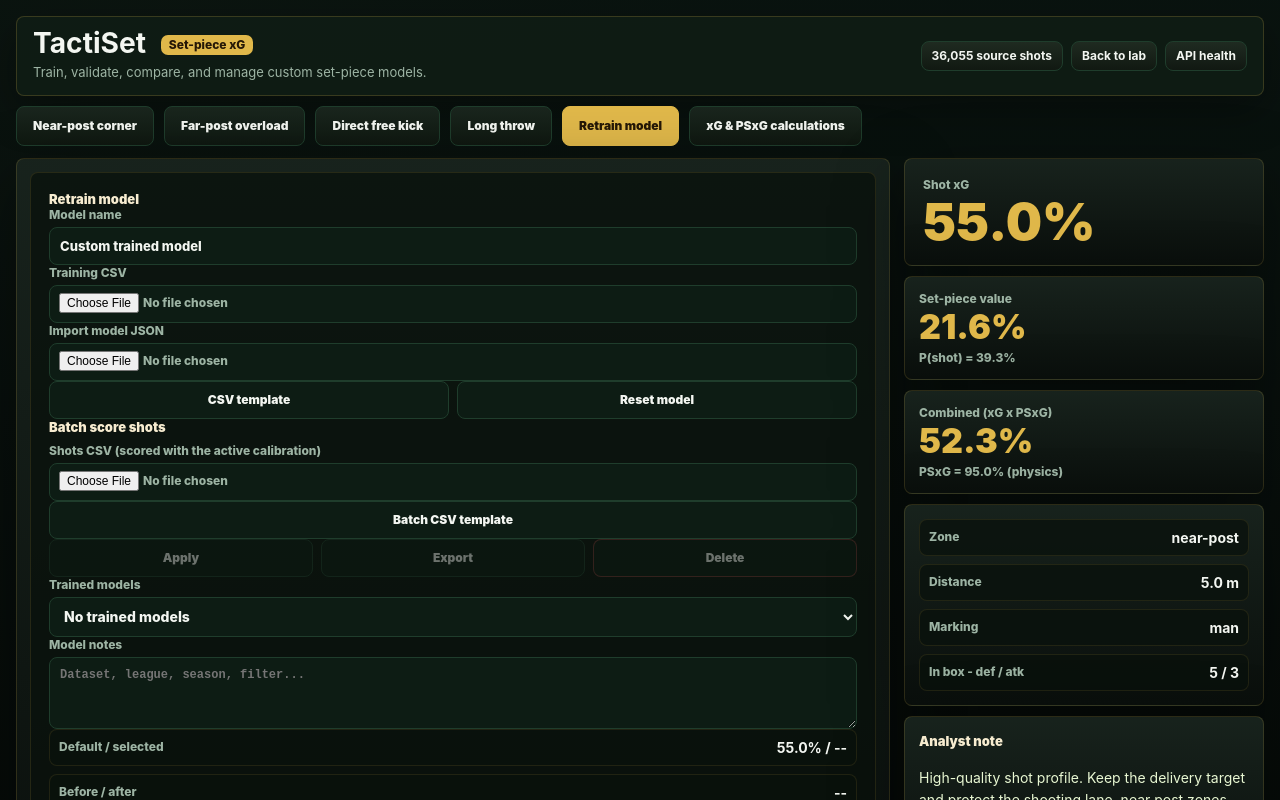
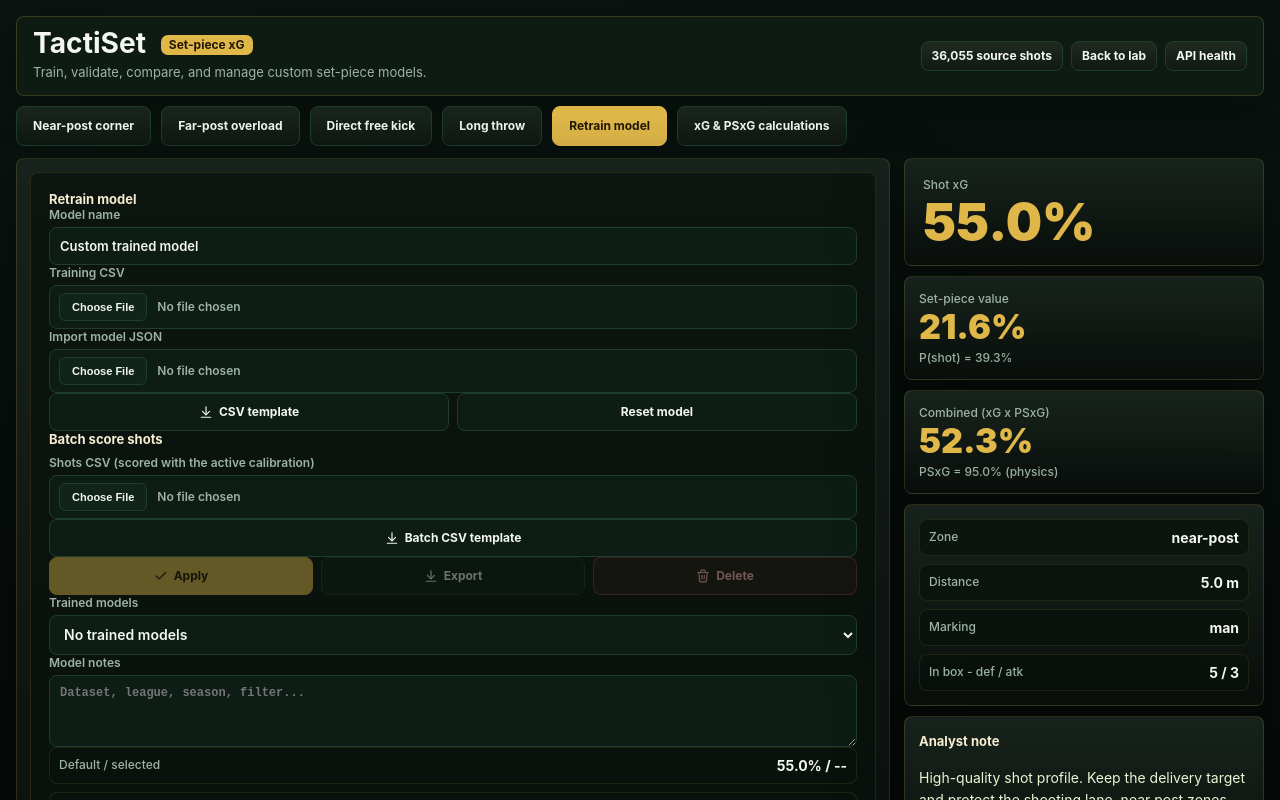
Before and after one commit to yubraj-karki1/Deadball-Economics, a Next.js app: page /retrain in a window 1280 px wide. Shown: the top 800 px of the page. Built offline with nearby package versions, Linux system fonts and the light colour scheme.

Commit message:
New commit in UI

```diff
--- a/app/deadball-lab.tsx
+++ b/app/deadball-lab.tsx
@@ -6,7 +6,7 @@ import { directFreeKickVisual, fmt, signed, xgMath } from "../features/lab/calcu
 import { GoalkeeperFigure, PitchMarks, Player, Voronoi, zoneFill } from "../features/lab/pitch-components";
 import { recommendationFor } from "../features/lab/recommendations";
 import { ReliabilityChart } from "../features/lab/reliability-chart";
-import { Card, Legend, Metric, PointInput, Row, Slider } from "../features/lab/ui-components";
+import { Card, IconCheck, IconDownload, IconSave, IconTrash, Legend, Metric, PointInput, Row, Slider } from "../features/lab/ui-components";
 import { calcPhysics, footAdjustedCurve, goalPointToSvg, swingPath } from "../features/lab/physics";
 import { calibrationOr, makeScenarioId, numberOr, readSavedScenarios, readTrainedModels, writeSavedScenarios, writeTrainedModels } from "../features/lab/storage";
 import { modelConfidence, trainCalibrationFromCsv } from "../features/lab/training";
@@ -539,9 +539,9 @@ export default function DeadballLab({ view = "lab" }: { view?: "lab" | "retrain"
               <input type="text" value={saveName} maxLength={64} onChange={(e) => setSaveName(e.target.value)} />
             </label>
             <div className="scenario-actions">
-              <button className="btn" onClick={saveScenario}>Save</button>
+              <button className="btn primary" onClick={saveScenario}><IconSave />Save</button>
               <button className="btn" onClick={loadScenario} disabled={!selectedSavedId}>Load</button>
-              <button className="btn danger" onClick={deleteScenario} disabled={!selectedSavedId}>Delete</button>
+              <button className="btn danger" onClick={deleteScenario} disabled={!selectedSavedId}><IconTrash />Delete</button>
             </div>
             <label>Saved setups
               <select value={selectedSavedId} onChange={(e) => {
@@ -627,7 +627,7 @@ export default function DeadballLab({ view = "lab" }: { view?: "lab" | "retrain"
               <input type="file" accept=".json,application/json" onChange={importTrainedModel} />
             </label>
             <div className="tool-row">
-              <button className="btn" onClick={downloadCsvTemplate}>CSV template</button>
+              <button className="btn" onClick={downloadCsvTemplate}><IconDownload />CSV template</button>
               <button className="btn" onClick={resetDefaultModel}>Reset model</button>
             </div>
             <div className="fk-title">Batch score shots</div>
@@ -635,14 +635,14 @@ export default function DeadballLab({ view = "lab" }: { view?: "lab" | "retrain"
               <input type="file" accept=".csv,text/csv" onChange={scoreCsvFile} />
             </label>
             <div className="tool-row">
-              <button className="btn" style={{ gridColumn: "1 / -1" }} onClick={downloadBatchTemplate}>Batch CSV template</button>
+              <button className="btn" style={{ gridColumn: "1 / -1" }} onClick={downloadBatchTemplate}><IconDownload />Batch CSV template</button>
             </div>
             {batchReport && "error" in batchReport && <Row k="Batch scoring" v={batchReport.error} />}
             {batchReport && !("error" in batchReport) && <Row k="Batch scoring" v={`${batchReport.scored} scored, ${batchReport.skipped} skipped -> file downloaded`} />}
             <div className="scenario-actions">
-              <button className="btn" onClick={() => applyTrainedModel()} disabled={!selectedModelId}>Apply</button>
-              <button className="btn" onClick={exportTrainedModel} disabled={!selectedModelId}>Export</button>
-              <button className="btn danger" onClick={deleteTrainedModel} disabled={!selectedModelId}>Delete</button>
+              <button className="btn primary" onClick={() => applyTrainedModel()} disabled={!selectedModelId}><IconCheck />Apply</button>
+              <button className="btn" onClick={exportTrainedModel} disabled={!selectedModelId}><IconDownload />Export</button>
+              <button className="btn danger" onClick={deleteTrainedModel} disabled={!selectedModelId}><IconTrash />Delete</button>
             </div>
             <label>Trained models
               <select value={selectedModelId} onChange={(e) => {
@@ -725,7 +725,7 @@ export default function DeadballLab({ view = "lab" }: { view?: "lab" | "retrain"
             {flightPoint && <circle cx={flightPoint.x} cy={flightPoint.y} r="0.55" fill="#f7ecd0" stroke="#241706" strokeWidth="0.18" />}
           </svg>
           {view !== "calculations" && <div className="tool-row flight-controls">
-            <button className="btn" style={{ gridColumn: "1 / -1" }} onClick={playDelivery} disabled={flightProgress !== null}>{flightProgress !== null ? "Playing delivery…" : "▶ Play delivery"}</button>
+            <button className="btn primary" style={{ gridColumn: "1 / -1" }} onClick={playDelivery} disabled={flightProgress !== null}>{flightProgress !== null ? "Playing delivery…" : "▶ Play delivery"}</button>
           </div>}
           <div className="legend"><Legend color="#f7ecd0" text="Shot" /><Legend color="#e0b84a" text="Delivery / GK" /><Legend color="#ef5b5b" text="Defenders" /><Legend color="#4fd0a5" text="Attackers" /><Legend color="#e08a3c" text="Wall" /></div>
           {view === "calculations" && <div className="pitch-math-grid">
--- a/app/globals.css
+++ b/app/globals.css
@@ -69,7 +69,7 @@ h1 {
   background: var(--deep);
   color: #241706;
   font-size: 12px;
-  font-weight: 800;
+  font-weight: 700;
   vertical-align: middle;
 }
 
@@ -113,14 +113,31 @@ h1 {
 
 .preset,
 .btn {
+  display: inline-flex;
+  align-items: center;
+  justify-content: center;
+  gap: 6px;
   min-height: 38px;
   border-radius: 8px;
   border: 1px solid var(--border);
   background: var(--panel-2);
   color: var(--ink);
   font-size: 12px;
-  font-weight: 900;
+  font-weight: 700;
   cursor: pointer;
+}
+
+.preset,
+.btn,
+.mini-btn,
+.health,
+.scenario-link,
+select,
+input[type=text],
+input[type=file]::file-selector-button,
+input[type=number],
+textarea {
+  transition: background 150ms ease, border-color 150ms ease, color 150ms ease, transform 100ms ease, filter 150ms ease, box-shadow 150ms ease;
 }
 
 .preset {
@@ -139,10 +156,27 @@ h1 {
 
 .preset:hover,
 .preset.on,
-.btn.toggle.on {
+.btn.toggle.on,
+.btn.primary {
   background: var(--deep);
   border-color: var(--deep);
   color: #241706;
+}
+
+.preset:hover,
+.btn:hover:not(:disabled),
+.mini-btn:hover:not(:disabled) {
+  filter: brightness(1.08);
+}
+
+.btn:active:not(:disabled),
+.preset:active,
+.mini-btn:active:not(:disabled) {
+  transform: translateY(1px);
+}
+
+.btn.primary {
+  border-color: var(--deep);
 }
 
 .grid {
@@ -229,12 +263,13 @@ h1 {
 .calculation-hero small {
   color: var(--muted);
   font-size: 12px;
-  font-weight: 850;
+  font-weight: 600;
 }
 
 .calculation-hero b {
   color: var(--deep);
   font-size: clamp(44px, 6vw, 72px);
+  font-weight: 900;
   line-height: 1;
 }
 
@@ -262,7 +297,7 @@ h1 {
   color: var(--muted);
   font-size: 12px;
   text-transform: uppercase;
-  font-weight: 900;
+  font-weight: 700;
 }
 
 .panel-head b {
@@ -287,7 +322,7 @@ label {
   gap: 5px;
   color: var(--muted);
   font-size: 12px;
-  font-weight: 800;
+  font-weight: 600;
 }
 
 select,
@@ -307,7 +342,7 @@ select {
   color: var(--ink);
   padding: 0 10px;
   font-size: 14px;
-  font-weight: 850;
+  font-weight: 600;
 }
 
 input[type=text] {
@@ -318,7 +353,7 @@ input[type=text] {
   color: var(--ink);
   padding: 0 10px;
   font-size: 13px;
-  font-weight: 800;
+  font-weight: 600;
 }
 
 input[type=file] {
@@ -329,7 +364,26 @@ input[type=file] {
   color: var(--muted);
   padding: 7px 9px;
   font-size: 12px;
-  font-weight: 800;
+  font-weight: 600;
+}
+
+input[type=file]::file-selector-button {
+  margin-right: 10px;
+  min-height: 28px;
+  padding: 0 12px;
+  border: 1px solid var(--border);
+  border-radius: 6px;
+  background: var(--panel);
+  color: var(--ink);
+  font-size: 11px;
+  font-weight: 700;
+  cursor: pointer;
+}
+
+input[type=file]::file-selector-button:hover {
+  background: var(--deep);
+  border-color: var(--deep);
+  color: #241706;
 }
 
 textarea {
@@ -342,7 +396,7 @@ textarea {
   color: var(--text);
   padding: 9px 10px;
   font-size: 12px;
-  font-weight: 800;
+  font-weight: 600;
   line-height: 1.35;
 }
 
@@ -375,7 +429,9 @@ a:focus-visible {
 }
 
 .btn.danger {
-  border-color: rgba(239, 91, 91, 0.42);
+  border-color: rgba(239, 91, 91, 0.45);
+  background: rgba(239, 91, 91, 0.1);
+  color: #ffb4b4;
 }
 
 .btn.danger:hover:not(:disabled) {
@@ -413,7 +469,7 @@ a:focus-visible {
 .point-input > span {
   color: var(--muted);
   font-size: 11px;
-  font-weight: 800;
+  font-weight: 600;
 }
 
 .point-input-row {
@@ -438,7 +494,7 @@ a:focus-visible {
   color: var(--ink);
   padding: 0 8px;
   font-size: 12px;
-  font-weight: 800;
+  font-weight: 600;
 }
 
 .mini-card {
@@ -481,7 +537,7 @@ a:focus-visible {
   background: rgba(224, 184, 74, 0.08);
   color: #f7ecd0;
   font-size: 11px;
-  font-weight: 900;
+  font-weight: 700;
   cursor: pointer;
 }
 
@@ -500,7 +556,7 @@ a:focus-visible {
   margin-bottom: 8px;
   color: #f7ecd0;
   font-size: 13px;
-  font-weight: 900;
+  font-weight: 700;
 }
 
 .pitchpanel,
@@ -600,7 +656,7 @@ a:focus-visible {
 .k {
   color: var(--muted);
   font-size: 12px;
-  font-weight: 800;
+  font-weight: 500;
 }
 
 .formula-live {
@@ -639,7 +695,7 @@ a:focus-visible {
   margin-top: 6px;
   color: var(--muted);
   font-size: 12px;
-  font-weight: 800;
+  font-weight: 500;
 }
 
 .math-card {
@@ -652,8 +708,9 @@ a:focus-visible {
   border-radius: 8px;
   background: rgba(224, 184, 74, 0.08);
   color: #f7ecd0;
+  font-family: ui-monospace, SFMono-Regular, Menlo, Consolas, monospace;
   font-size: 12px;
-  font-weight: 850;
+  font-weight: 600;
   line-height: 1.35;
   overflow-wrap: anywhere;
 }
--- a/features/lab/ui-components.tsx
+++ b/features/lab/ui-components.tsx
@@ -40,3 +40,64 @@ export function Metric({ k, v }: { k: string; v: string }) {
 export function Row({ k, v }: { k: string; v: string }) {
   return <div className="row"><span>{k}</span><b>{v}</b></div>;
 }
+
+const iconProps = {
+  width: 14,
+  height: 14,
+  viewBox: "0 0 24 24",
+  fill: "none",
+  stroke: "currentColor",
+  strokeWidth: 2,
+  strokeLinecap: "round" as const,
+  strokeLinejoin: "round" as const,
+  "aria-hidden": true,
+};
+
+export function IconSave() {
+  return (
+    <svg {...iconProps}>
+      <path d="M19 21H5a2 2 0 0 1-2-2V5a2 2 0 0 1 2-2h11l5 5v11a2 2 0 0 1-2 2z" />
+      <path d="M17 21v-8H7v8" />
+      <path d="M7 3v5h8" />
+    </svg>
+  );
+}
+
+export function IconTrash() {
+  return (
+    <svg {...iconProps}>
+      <path d="M3 6h18" />
+      <path d="M8 6V4a2 2 0 0 1 2-2h4a2 2 0 0 1 2 2v2" />
+      <path d="M19 6l-1 14a2 2 0 0 1-2 2H8a2 2 0 0 1-2-2L5 6" />
+      <path d="M10 11v6" />
+      <path d="M14 11v6" />
+    </svg>
+  );
+}
+
+export function IconDownload() {
+  return (
+    <svg {...iconProps}>
+      <path d="M12 3v12" />
+      <path d="M6 11l6 6 6-6" />
+      <path d="M4 21h16" />
+    </svg>
+  );
+}
+
+export function IconCheck() {
+  return (
+    <svg {...iconProps}>
+      <path d="M20 6L9 17l-5-5" />
+    </svg>
+  );
+}
+
+export function IconX() {
+  return (
+    <svg {...iconProps}>
+      <path d="M18 6L6 18" />
+      <path d="M6 6l12 12" />
+    </svg>
+  );
+}
--- a/package.json
+++ b/package.json
@@ -1,5 +1,5 @@
 {
-  "name": "deadball-economics-next",
+  "name": "tactiset",
   "version": "1.0.0",
   "private": true,
   "scripts": {
@@ -19,6 +19,8 @@
     "@types/node": "^22.13.14",
     "@types/react": "^19.0.10",
     "@types/react-dom": "^19.0.4",
+    "eslint": "^9.23.0",
+    "eslint-config-next": "^15.4.1",
     "typescript": "^5.8.2",
     "vitest": "^4.1.10"
   }
```
Also changed, not shown: eslint.config.mjs (added, +11 -0 lines), 2 other files (tests, documents, lock files or other folders).
